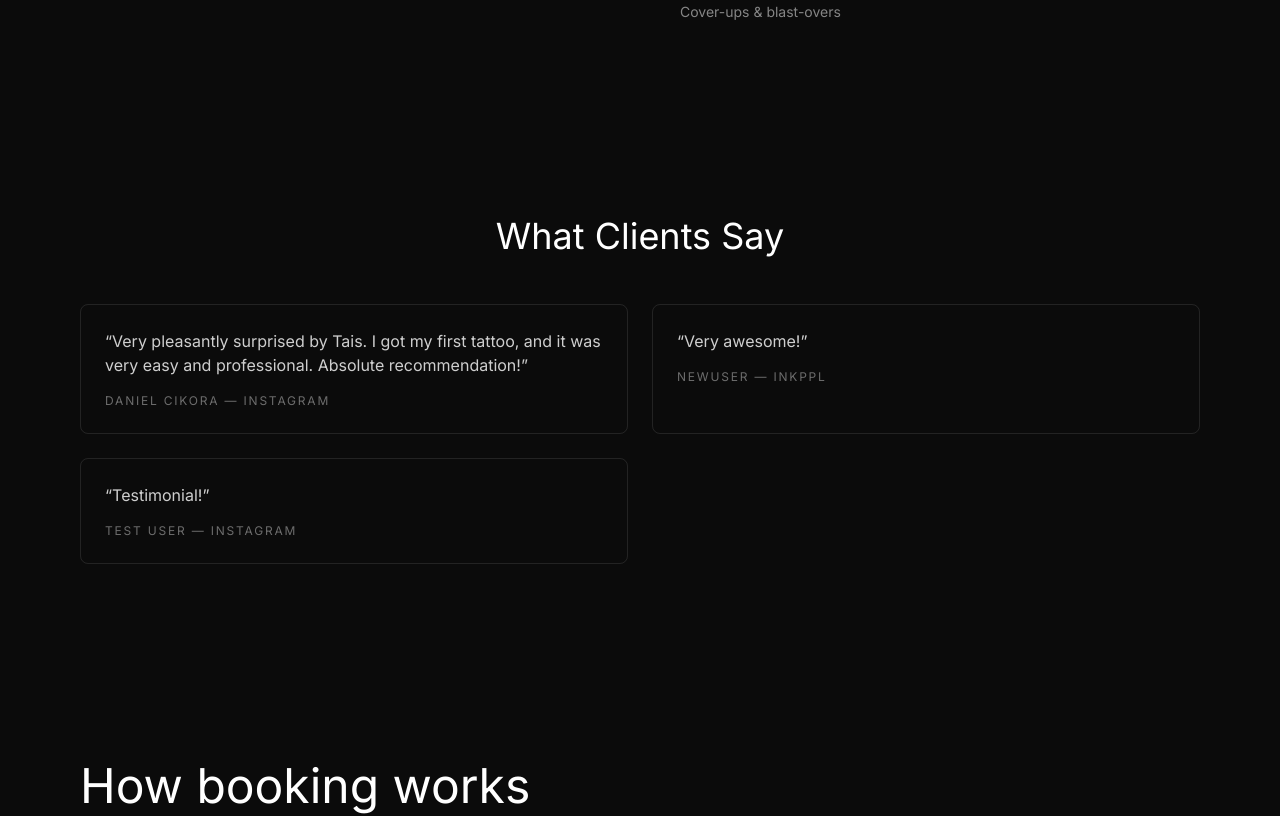
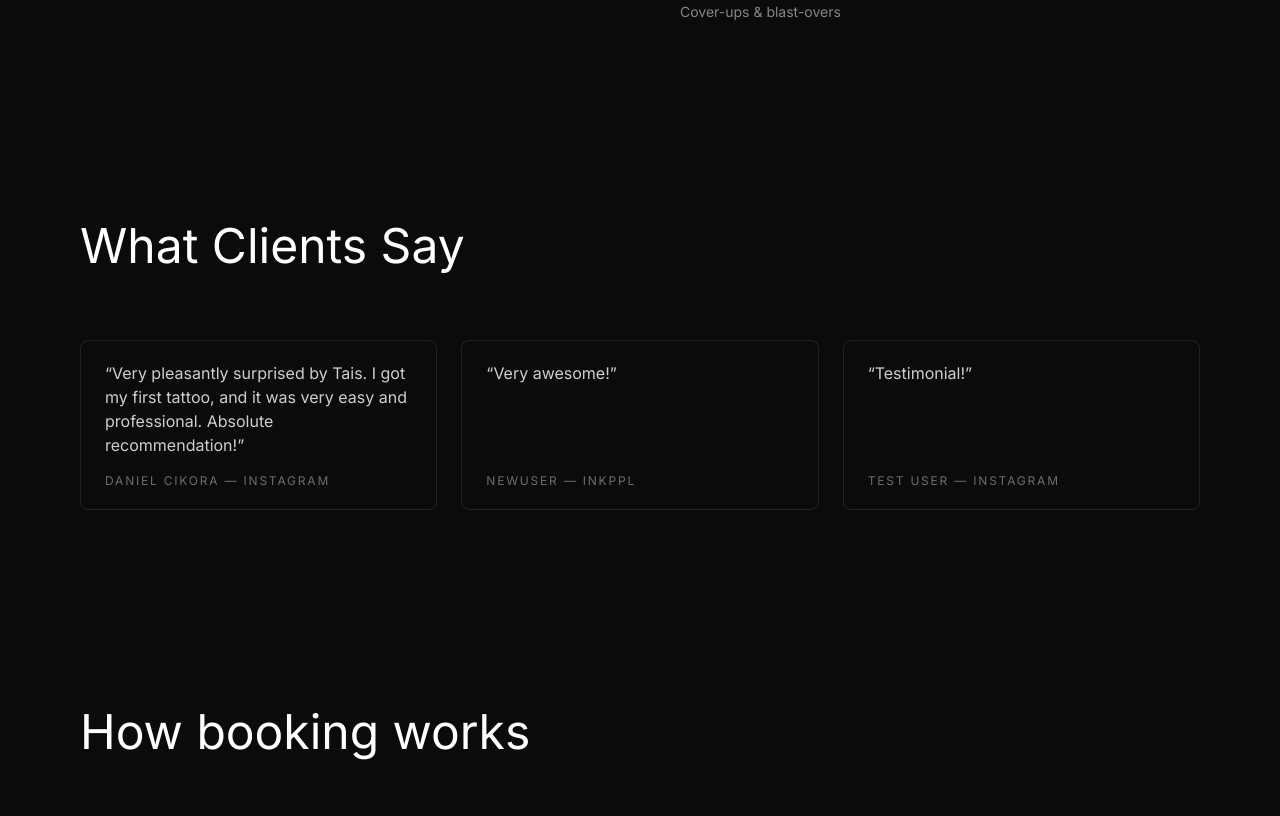
Before and after one commit to taistattoos/tattoo-website, a Next.js app: page /en in a window 1280 px wide. Shown: the part 2240-3056 px from the top of the page. Built offline with nearby package versions, Linux system fonts and the light colour scheme; a web font is replaced by a local one.

Commit message:
Testimonials: Move Title to left

```diff
--- a/components/layout/testimonials/Testimonials.tsx
+++ b/components/layout/testimonials/Testimonials.tsx
@@ -1,5 +1,6 @@
 'use client';
 
+import SplitText from '@/components/animations/SplitText';
 import { motion } from 'framer-motion';
 
 type Testimonial = {
@@ -16,24 +17,23 @@ const HEADING = {
   ru: 'Отзывы Клиентов',
 } as const;
 
-export default function Testimonials({
-  items,
-  locale,
-}: {
-  items: Testimonial[];
-  locale: string;
-}) {
+export default function Testimonials({ items, locale }: { items: Testimonial[]; locale: string }) {
   if (items.length === 0) return null;
 
   const heading = HEADING[locale as keyof typeof HEADING] ?? HEADING.en;
 
   return (
-    <section id="testimonials" className="wrapper py-24">
-      <h2 className="mb-12 text-center text-3xl text-white sm:text-4xl">
-        {heading}
-      </h2>
+    <section id='testimonials' className='wrapper py-24'>
+      <SplitText
+        as='h2'
+        id='booking-title'
+        text={heading}
+        by='words'
+        stagger={0.08}
+        className='mb-16 block text-4xl leading-tight text-white md:text-5xl'
+      />
 
-      <div className="grid gap-6 sm:grid-cols-2">
+      <div className='grid gap-6 md:grid-cols-3 sm:grid-cols-2'>
         {items.map((item, i) => (
           <motion.figure
             key={item.slug}
@@ -41,12 +41,10 @@ export default function Testimonials({
             whileInView={{ opacity: 1, y: 0 }}
             viewport={{ once: true, margin: '-60px' }}
             transition={{ delay: i * 0.1, duration: 0.5 }}
-            className="rounded-lg border border-white/10 p-6"
+            className='rounded-lg grid grid-rows-1 border border-white/10 px-6 py-5'
           >
-            <blockquote className="text-white/80">
-              &ldquo;{item.quote}&rdquo;
-            </blockquote>
-            <figcaption className="mt-4 text-xs uppercase tracking-[0.15em] text-white/40">
+            <blockquote className='text-white/80'>&ldquo;{item.quote}&rdquo;</blockquote>
+            <figcaption className='mt-4 text-xs uppercase tracking-[0.15em] text-white/40'>
               {item.client_name} — {item.source}
             </figcaption>
           </motion.figure>
```
